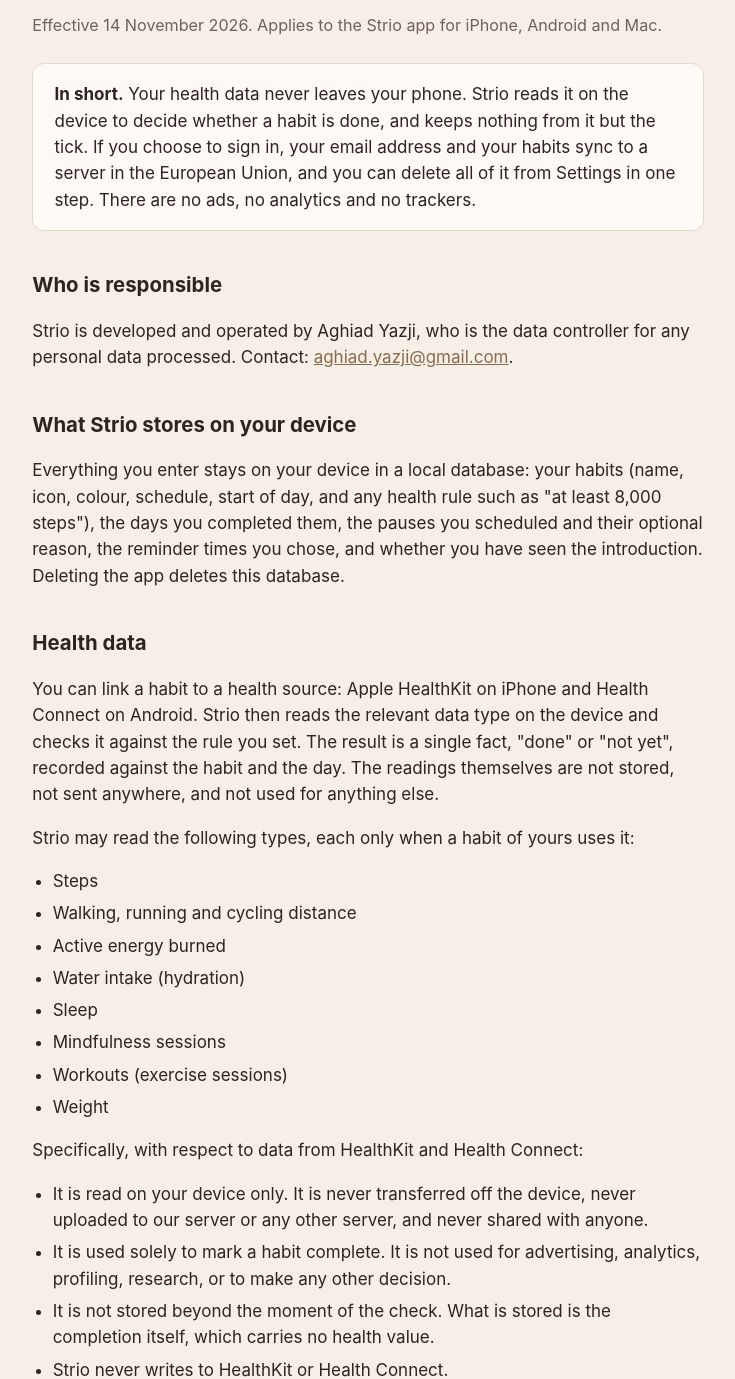
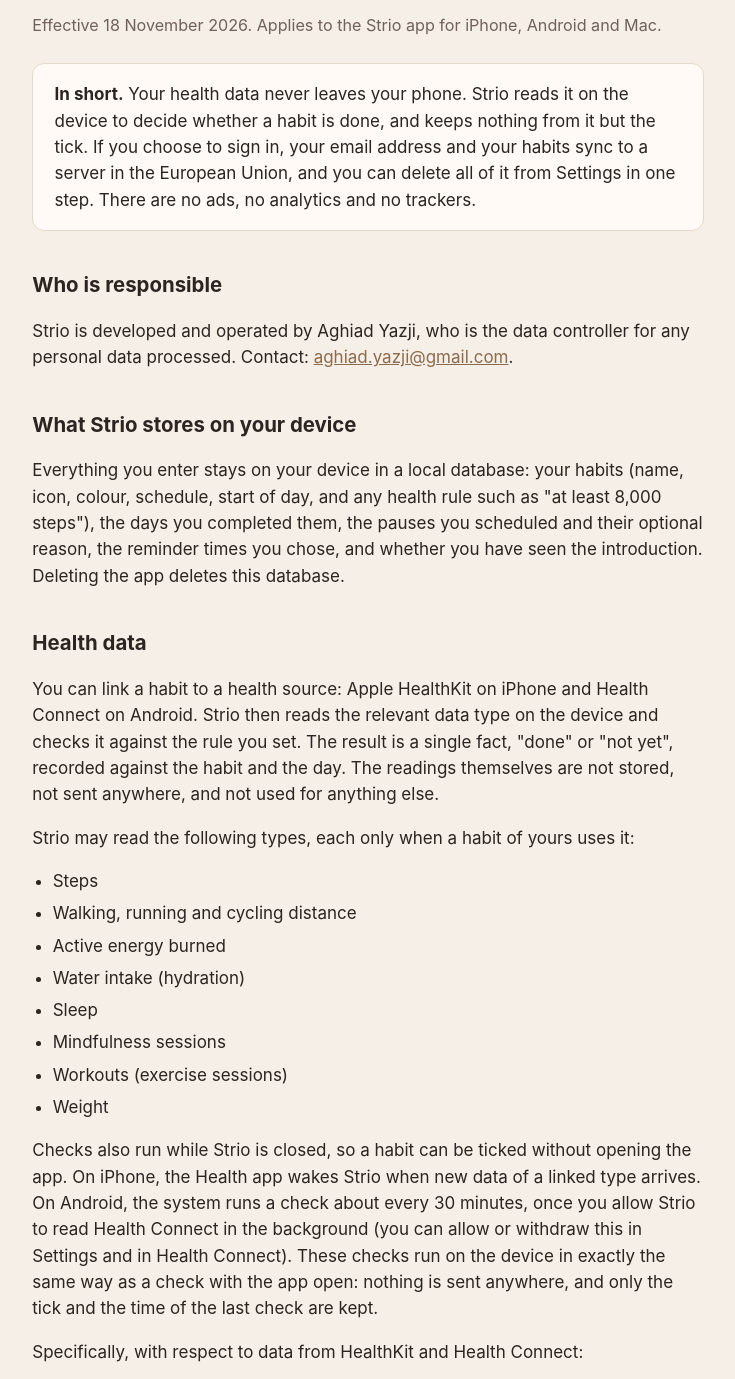
Before and after one commit to aghiadyazji/strio-site, a plain HTML site: page privacy.html in a window 1280 px wide. Shown: the part 145-1524 px from the top of the page, without its empty margins (272-1007 px from the left). Drawn offline with Linux system fonts and the light colour scheme.

Commit message:
site: privacy policy covers closed-app health checks and the widget
Co-Authored-By: Claude Opus 5.5 <noreply@anthropic.com>

```diff
--- a/privacy.html
+++ b/privacy.html
@@ -10,7 +10,7 @@
 <main>
 <header class="site"><span class="mark"><i></i><i></i><i></i><i></i></span><a href="index.html">Strio</a><nav><a href="privacy.html">Privacy</a><a href="support.html">Support</a></nav></header>
 <h1>Privacy policy</h1>
-<p class="meta">Effective 14 November 2026. Applies to the Strio app for iPhone, Android and Mac.</p>
+<p class="meta">Effective 18 November 2026. Applies to the Strio app for iPhone, Android and Mac.</p>
 
 <div class="card">
 <p><strong>In short.</strong> Your health data never leaves your phone. Strio reads it on the device to decide whether a habit is done, and keeps nothing from it but the tick. If you choose to sign in, your email address and your habits sync to a server in the European Union, and you can delete all of it from Settings in one step. There are no ads, no analytics and no trackers.</p>
@@ -35,6 +35,7 @@
 <li>Workouts (exercise sessions)</li>
 <li>Weight</li>
 </ul>
+<p>Checks also run while Strio is closed, so a habit can be ticked without opening the app. On iPhone, the Health app wakes Strio when new data of a linked type arrives. On Android, the system runs a check about every 30 minutes, once you allow Strio to read Health Connect in the background (you can allow or withdraw this in Settings and in Health Connect). These checks run on the device in exactly the same way as a check with the app open: nothing is sent anywhere, and only the tick and the time of the last check are kept.</p>
 <p>Specifically, with respect to data from HealthKit and Health Connect:</p>
 <ul>
 <li>It is read on your device only. It is never transferred off the device, never uploaded to our server or any other server, and never shared with anyone.</li>
@@ -61,6 +62,9 @@
 <h2>Notifications</h2>
 <p>Reminders are scheduled on your device by the operating system. No notification service of ours is involved and nothing about them leaves the device.</p>
 
+<h2>Home-screen widget</h2>
+<p>On Android you can add a Strio widget that lists the habits still open today, with their names and colours. The widget is drawn on the device from the local database. Its contents are visible to anyone who can see your home screen, and nothing about it leaves the device.</p>
+
 <h2>What Strio does not do</h2>
 <ul>
 <li>No advertising, no analytics, no crash reporting, no tracking of any kind.</li>
```
